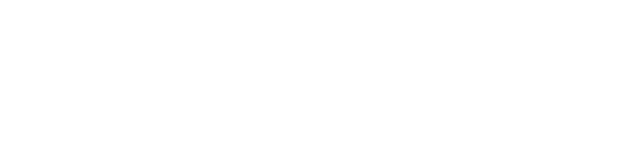
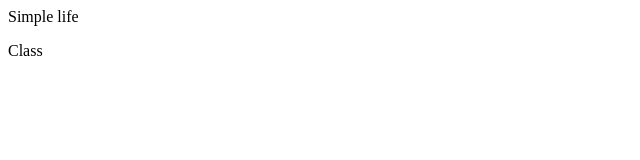
Before and after one commit to oleg-lzn/new-repo, a plain HTML site: page index.html in a window 1280 px wide. Shown: the whole page, without its empty margins (0-640 px from the left). Drawn offline with Linux system fonts and the light colour scheme.

Commit message:
Updated index.html

```diff
--- a/index.html
+++ b/index.html
@@ -3,3 +3,6 @@
   <meta charset="UTF-8" />
   <meta lang="en" />
 </head>
+
+<header class="header">Simple life</header>
+<p>Class</p>
```
